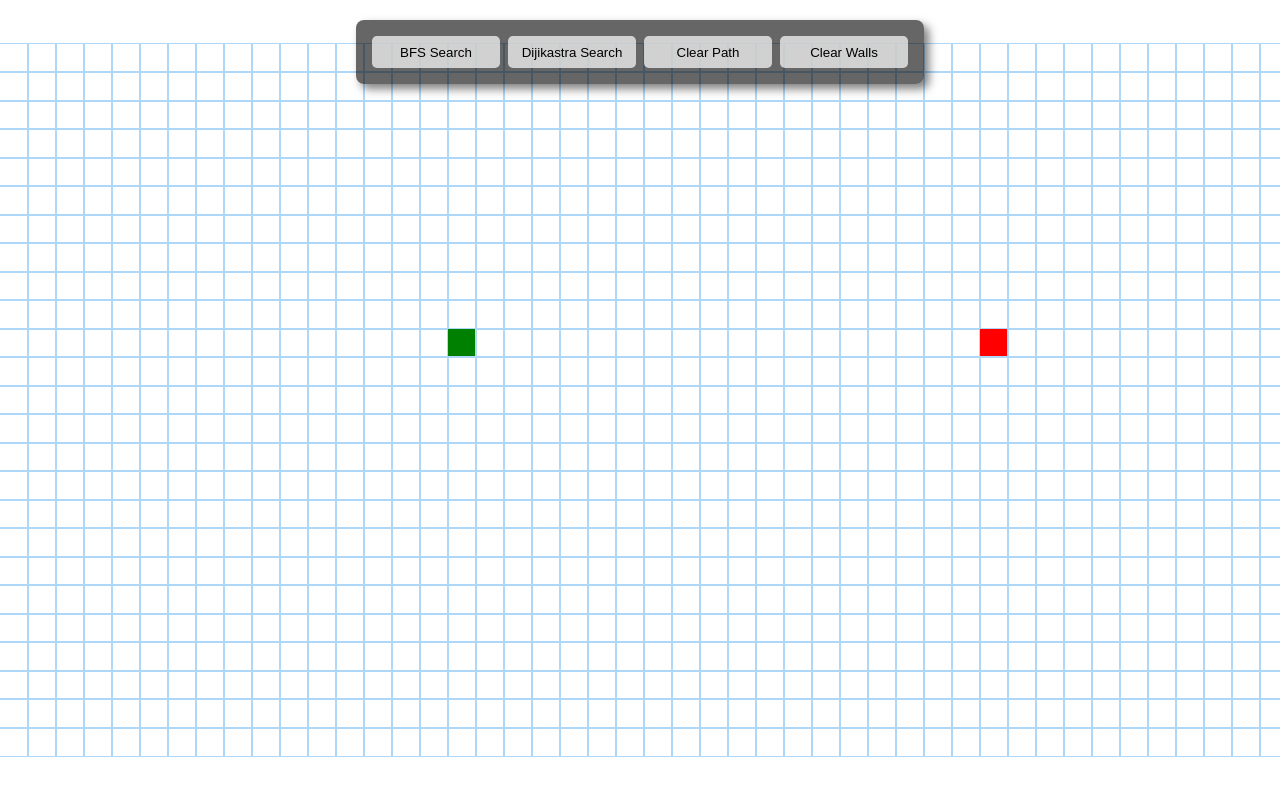
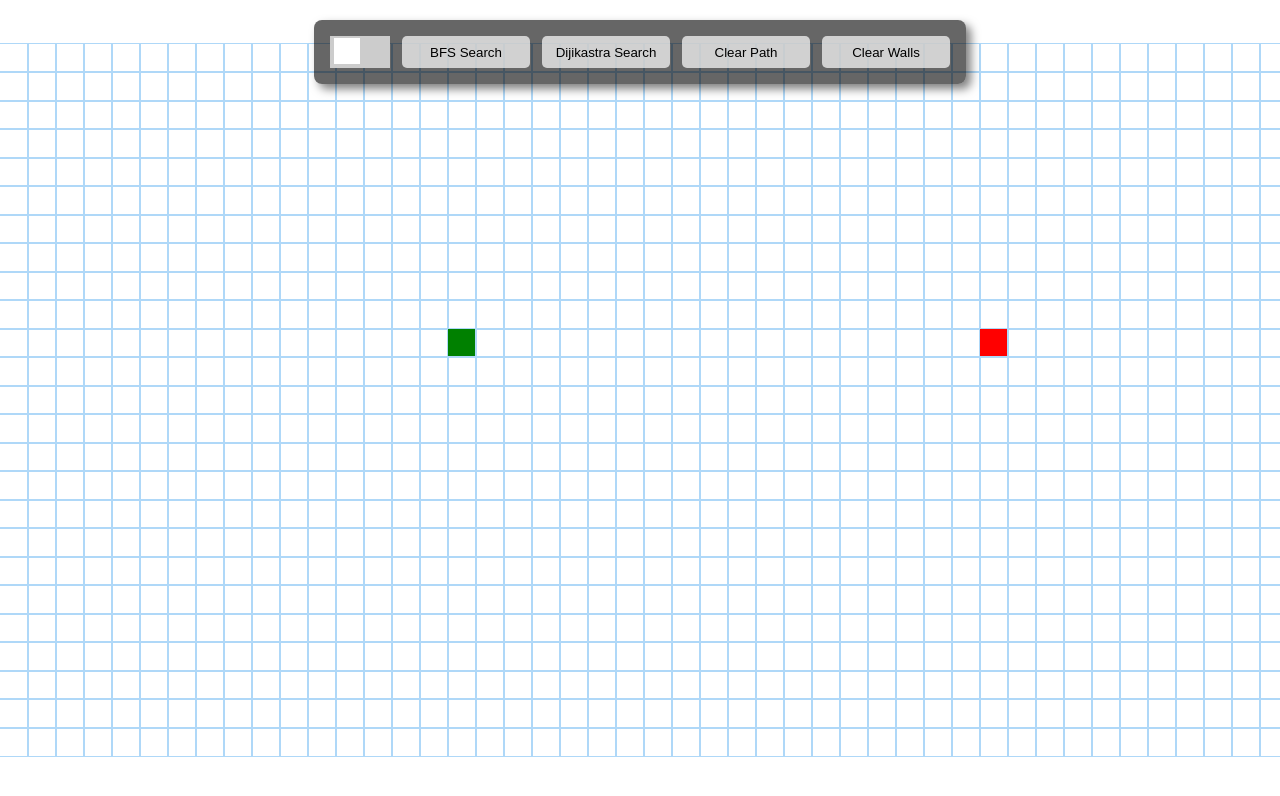
Before and after one commit to kirito22037/hello-mars-, a React (Create React App) app: page / in a window 1280 px wide. Shown: the top 796 px of the page. Built offline with nearby package versions, Linux system fonts and the light colour scheme; the HTML template or start-up script is replaced by a standard one.

Commit message:
the diagonal feature is added , but buggy

```diff
--- a/src/Algorithms/bfs.js
+++ b/src/Algorithms/bfs.js
@@ -3,8 +3,7 @@ const Queue = require('./AlgoUtils/queue');
 
 
 //perform BREATH FIRST SEARCH
-const bfs = (grid, startNode, finishNode)=>{
-    console.log("grid rece : ",grid);
+const bfs = (grid, startNode, finishNode , diagonal)=>{
     const q = new Queue();
 
     let visitedNodesInOrder = [];
@@ -23,7 +22,7 @@ const bfs = (grid, startNode, finishNode)=>{
             break;
         }
 
-        const neighbours = getNeighbours(currentNode,grid);    //donot include walls
+        const neighbours = getNeighbours(currentNode,grid,diagonal);    //donot include walls
 
         for (const node of neighbours)
         {
@@ -37,30 +36,51 @@ const bfs = (grid, startNode, finishNode)=>{
         }
     }
 
-    console.log("visitedNodesInOrder : ",visitedNodesInOrder);
     return visitedNodesInOrder;
 }
 
 //helper fucntion to get neigbouring nodes/cells
-const getNeighbours = (currentNode , grid)=>{
+const getNeighbours = (currentNode , grid , diagonal )=>{
     const neighbours = [];
     const {row , col } = currentNode;
 
     if (col < grid[0].length - 1)
     {
-        if(grid[row][col + 1].isWall === false) neighbours.push(grid[row][col + 1]);           //front
+        if(!grid[row][col + 1].isWall)
+        neighbours.push(grid[row][col + 1]);           //front
     }
     if (col > 0)
     {
-        if(grid[row][col - 1].isWall === false) neighbours.push(grid[row][col - 1]);                            //back
+        if(!grid[row][col - 1].isWall)
+        neighbours.push(grid[row][col - 1]);                            //back
     }
     if (row < grid.length - 1)
     {
-        if(grid[row + 1][col].isWall === false) neighbours.push(grid[row + 1][col]);              //down
+        if(!grid[row + 1][col].isWall)
+        neighbours.push(grid[row + 1][col]);              //down
     }
     if (row > 0)
     {
-        if(grid[row - 1][col].isWall === false)  neighbours.push(grid[row - 1][col]);  //up
+        if(!grid[row - 1][col].isWall)
+        neighbours.push(grid[row - 1][col]);  //up
+    }
+
+    if(diagonal === true)
+    {
+        if(row>0 && col>0 && row<grid.length-1 && col<grid[0].length-1)
+        {
+            if(!grid[row - 1][col - 1].isWall)
+            neighbours.push(grid[row - 1][col - 1]);
+
+            if(!grid[row - 1][col + 1].isWall)
+            neighbours.push(grid[row - 1][col + 1]);
+
+            if(!grid[row + 1][col - 1].isWall)
+            neighbours.push(grid[row + 1][col - 1]);
+
+            if(!grid[row + 1][col + 1].isWall)
+            neighbours.push(grid[row - 1][col - 1]);
+        }
     }
 
     return neighbours;
--- a/src/Algorithms/dijkstra.js
+++ b/src/Algorithms/dijkstra.js
@@ -1,6 +1,6 @@
 
 // Performs Dijkstra's algorithm
-export function dijkstra(grid, startNode, finishNode) {
+export function dijkstra(grid, startNode, finishNode , diagonal) {
 
   const visitedNodesInOrder = [];
   startNode.distance = 0;
@@ -16,7 +16,7 @@ export function dijkstra(grid, startNode, finishNode) {
     closestNode.isVisited = true;
     visitedNodesInOrder.push(closestNode);
     if (closestNode === finishNode) return visitedNodesInOrder;
-    updateUnvisitedNeighbors(closestNode, grid);
+    updateUnvisitedNeighbors(closestNode, grid, diagonal);
   }
 }
 
@@ -24,21 +24,32 @@ function sortNodesByDistance(unvisitedNodes) {
   unvisitedNodes.sort((nodeA, nodeB) => nodeA.distance - nodeB.distance);
 }
 
-function updateUnvisitedNeighbors(node, grid) {
-  const unvisitedNeighbors = getUnvisitedNeighbors(node, grid);
+function updateUnvisitedNeighbors(node, grid, diagonal) {
+  const unvisitedNeighbors = getUnvisitedNeighbors(node, grid , diagonal);
   for (const neighbor of unvisitedNeighbors) {
     neighbor.distance = node.distance + 1;
     neighbor.previousNode = node;
   }
 }
 
-function getUnvisitedNeighbors(node, grid) {
+function getUnvisitedNeighbors(node, grid, diagonal) {
   const neighbors = [];
   const {col, row} = node;
   if (row > 0) neighbors.push(grid[row - 1][col]);
   if (row < grid.length - 1) neighbors.push(grid[row + 1][col]);
   if (col > 0) neighbors.push(grid[row][col - 1]);
   if (col < grid[0].length - 1) neighbors.push(grid[row][col + 1]);
+
+  if(diagonal === true)
+  {
+      if(row>0 && col>0 && row<grid.length-1 && col<grid[0].length-1)
+      {
+        neighbors.push(grid[row - 1][col - 1]);
+        neighbors.push(grid[row - 1][col + 1]);
+        neighbors.push(grid[row + 1][col - 1]);
+        neighbors.push(grid[row + 1][col + 1]);
+      }
+  }
   return neighbors.filter(neighbor => !neighbor.isVisited);
 }
 
--- a/src/GridContext.js
+++ b/src/GridContext.js
@@ -23,8 +23,13 @@ const GridProvider = (props) => {
     let changeStart = false;
     let changeFinish = false;
 
+    let [diagonal , setDiagonal] = useState(false);
     let visitedCellsInOrder = useRef([]);
     let cellsInShortestPathOrder = useRef([]);
+
+    const toogleDiagonal = (status)=>{
+       setDiagonal(status);
+    };
 
 
     //---------------reset path and walls-----------------------------------
@@ -124,8 +129,15 @@ const GridProvider = (props) => {
       setGrid(initGrid);
     },[]);
 
+    useEffect(()=>{
+      console.log("changed");
+    },[diagonal.current]);
+
+    //----------------------JSX-------------------------------
     return(
       <GridContext.Provider value={ { grid ,
+        diagonal ,
+        toogleDiagonal ,
         START_CELL_ROW ,
         START_CELL_COL ,
         FINISH_CELL_ROW ,
--- a/src/components/Panel.css
+++ b/src/components/Panel.css
@@ -6,9 +6,9 @@
     border-radius: 8px;
     box-shadow: 5px 5px 10px rgba(0, 0, 0, 0.5);
     cursor: default;
-    display: grid;
-    grid-template-columns: repeat(4,1fr);
-    grid-gap: 0.5rem;
+    width : 620px;
+    display: flex;
+    justify-content: space-between;
 }
 
 .center_panel {
@@ -30,3 +30,59 @@
 .button:hover {
     background: rgba(255, 255, 255, 0.9);
 }
+
+
+/*------for switch------*/
+/* The switch - the box around the slider */
+.switch {
+    position: relative;
+    display: inline-block;
+    width: 60px;
+    height: 2rem;
+  }
+
+  /* Hide default HTML checkbox */
+  .switch input {
+    opacity: 0;
+    width: 0;
+    height: 0;
+  }
+
+  /* The slider */
+  .slider {
+    position: absolute;
+    cursor: pointer;
+    top: 0;
+    left: 0;
+    right: 0;
+    bottom: 0;
+    background-color: #ccc;
+    -webkit-transition: .4s;
+    transition: .4s;
+  }
+
+  .slider:before {
+    position: absolute;
+    content: "";
+    height: 26px;
+    width: 26px;
+    left: 4px;
+    bottom: 4px;
+    background-color: white;
+    -webkit-transition: .4s;
+    transition: .4s;
+  }
+
+  input:checked + .slider {
+    background-color: #2196F3;
+  }
+
+  input:focus + .slider {
+    box-shadow: 0 0 1px #2196F3;
+  }
+
+  input:checked + .slider:before {
+    -webkit-transform: translateX(26px);
+    -ms-transform: translateX(26px);
+    transform: translateX(26px);
+  }
--- a/src/components/controlPanel.jsx
+++ b/src/components/controlPanel.jsx
@@ -5,26 +5,45 @@ import './Panel.css';
 
 const ControlPanel = () =>{
 
-    const { resetPath ,
+    const {
+            toogleDiagonal ,
+            resetPath ,
             resetWalls ,
             visitedCellsInOrder ,
             cellsInShortestPathOrder } = useContext(GridContext);
     const { grid ,
+            diagonal ,
             START_CELL_ROW ,
             START_CELL_COL ,
             FINISH_CELL_ROW ,
             FINISH_CELL_COL } = useContext(GridContext);
 
+     //--------------diagonal toogle------------
+     const handleDiagonal = () => {
+        const diagonalCheckbox = document.getElementById('diagoCheck');
+        toogleDiagonal(diagonalCheckbox.checked);
+     };
+
      //-------------------algo -------------------
      const handleDijkastraVisual = ()=>{
-        let result = visualizeDijkstra(grid,START_CELL_ROW.current,START_CELL_COL.current,FINISH_CELL_ROW.current,FINISH_CELL_COL.current);
+        let result = visualizeDijkstra(grid,
+          diagonal,
+          START_CELL_ROW.current,
+          START_CELL_COL.current,
+          FINISH_CELL_ROW.current,
+          FINISH_CELL_COL.current);
 
         visitedCellsInOrder.current = result.visitedCellsInOrder;
         cellsInShortestPathOrder.current = result.cellsInShortestPathOrder;
       };
 
       const handleBfsVisual = () =>{
-        let result = visualizeBFS(grid,START_CELL_ROW.current,START_CELL_COL.current,FINISH_CELL_ROW.current,FINISH_CELL_COL.current);
+        let result = visualizeBFS(grid,
+          diagonal,
+          START_CELL_ROW.current,
+          START_CELL_COL.current,
+          FINISH_CELL_ROW.current,
+          FINISH_CELL_COL.current);
 
         visitedCellsInOrder.current = result.visitedCellsInOrder;
         cellsInShortestPathOrder.current = result.cellsInShortestPathOrder;
@@ -33,6 +52,12 @@ const ControlPanel = () =>{
 
     return(
         <div id="play_panel" className="panel center_panel" draggable={ true } >
+            <label className="switch">
+            <input type="checkbox"
+            id="diagoCheck"
+            onClick={ handleDiagonal }/>
+            <span className="slider"></span>
+            </label>
             <button
             id="button1"
             className="button"
--- a/src/components_utils/visualizeAlgo.js
+++ b/src/components_utils/visualizeAlgo.js
@@ -36,19 +36,19 @@ const { bfs, getNodesInShortestPathOrderBfs } = require('../Algorithms/bfs');
       }
 
     //to visualize the Dijkastra algorithm
-    const visualizeDijkstra = (grid,START_CELL_ROW,START_CELL_COL,FINISH_CELL_ROW,FINISH_CELL_COL) => {
-        console.log("start : ",START_CELL_ROW,START_CELL_COL);
-        console.log("finsih : ",FINISH_CELL_ROW,FINISH_CELL_COL);
+    const visualizeDijkstra = (grid,
+      diagonal,
+      START_CELL_ROW,
+      START_CELL_COL,
+      FINISH_CELL_ROW,
+      FINISH_CELL_COL) => {
 
         const startCell = grid[START_CELL_ROW][START_CELL_COL];
         const finishCell = grid[FINISH_CELL_ROW][FINISH_CELL_COL];
 
-        let visitedCellsInOrder = dijkstra(grid, startCell, finishCell);
+        let visitedCellsInOrder = dijkstra(grid, startCell, finishCell , diagonal);
         let cellsInShortestPathOrder = getNodesInShortestPathOrder(finishCell);
         animateAlgo(visitedCellsInOrder, cellsInShortestPathOrder);
-
-        console.log("visited cell : ",visitedCellsInOrder);
-        console.log("shortest path : ",cellsInShortestPathOrder);
 
         return {
             visitedCellsInOrder,
@@ -57,17 +57,18 @@ const { bfs, getNodesInShortestPathOrderBfs } = require('../Algorithms/bfs');
       };
 
       //to animate the BFS algo
-      const visualizeBFS = (grid,START_CELL_ROW,START_CELL_COL,FINISH_CELL_ROW,FINISH_CELL_COL) => {
+      const visualizeBFS = (grid,
+        diagonal,
+        START_CELL_ROW,
+        START_CELL_COL,
+        FINISH_CELL_ROW,
+        FINISH_CELL_COL) => {
         const startCell = grid[START_CELL_ROW][START_CELL_COL];
         const finishCell = grid[FINISH_CELL_ROW][FINISH_CELL_COL];
 
-
-        let visitedCellsInOrder = bfs(grid, startCell, finishCell);
+        let visitedCellsInOrder = bfs(grid, startCell, finishCell , diagonal );
         let cellsInShortestPathOrder = getNodesInShortestPathOrderBfs(finishCell);
         animateAlgo(visitedCellsInOrder, cellsInShortestPathOrder);
-
-        console.log("visited cell : ",visitedCellsInOrder);
-        console.log("shortest path : ",cellsInShortestPathOrder);
 
         return {
             visitedCellsInOrder,
```
